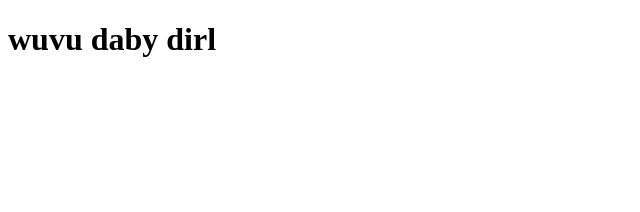
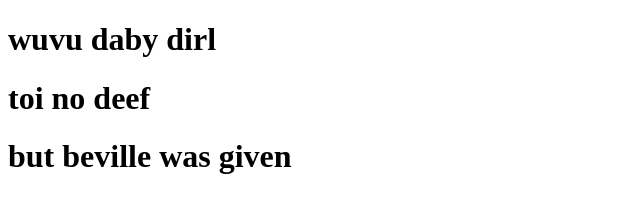
Before and after one commit to dvsh-n/devesh-portfolio, an Astro site: page / in a window 1280 px wide. Shown: the whole page, without its empty margins (0-640 px from the left). Built offline with nearby package versions, Linux system fonts and the light colour scheme; Astro itself is replaced by a stand-in of ours.

Commit message:
some changes

```diff
--- a/src/pages/index.astro
+++ b/src/pages/index.astro
@@ -13,5 +13,7 @@
 	</head>
 	<body>
 		<h1>wuvu daby dirl</h1>
+		<h1>toi no deef</h1>
+		<h1>but beville was given</h1>
 	</body>
 </html>
```
